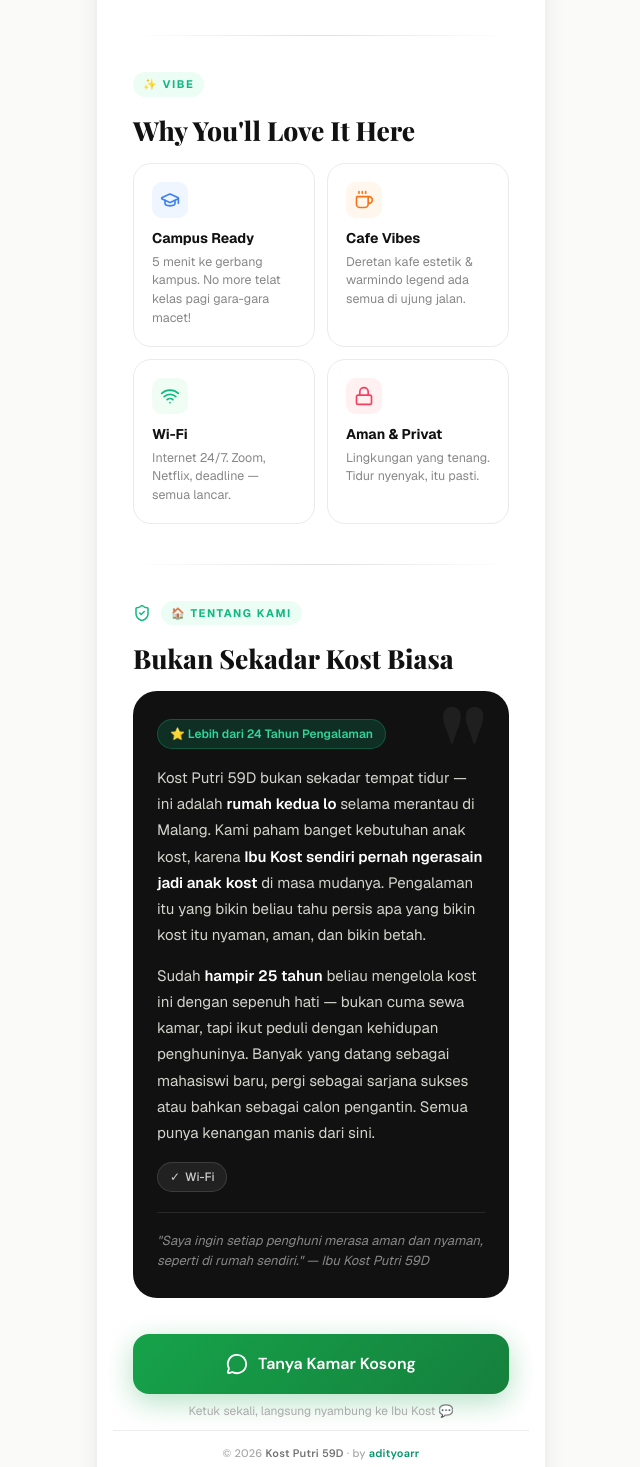
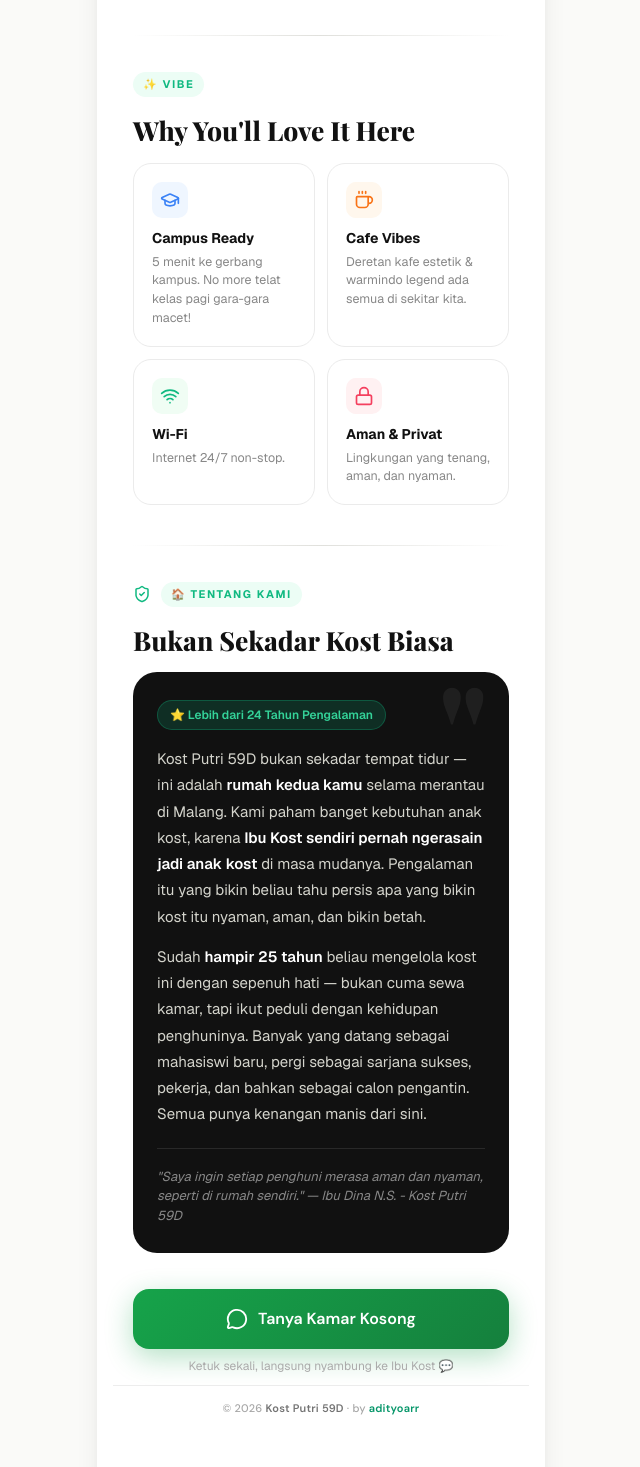
Before and after one commit to adityoarr/kost-59d, a Next.js app: page / in a window 1280 px wide. Shown: the part 1691-3158 px from the top of the page, without its empty margins (319-959 px from the left). Built offline with nearby package versions, Linux system fonts and the light colour scheme; a web font is replaced by a local one.

Commit message:
update info

```diff
--- a/src/app/contact/page.tsx
+++ b/src/app/contact/page.tsx
@@ -39,8 +39,8 @@ const info = [
   {
     icon: Clock,
     label: 'Jam Respon',
-    value: 'Setiap hari, 07.00 – 21.00',
-    sub: 'WhatsApp paling cepat dibalas',
+    value: 'Setiap hari, 24/7 Non-stop',
+    sub: 'WhatsApp paling cepat dibalas: 07.00 – 20.00',
     color: 'text-indigo-500',
     bg: 'bg-indigo-50',
   },
--- a/src/app/page.tsx
+++ b/src/app/page.tsx
@@ -533,7 +533,7 @@ export default function Home() {
           </div>
           <h2 className="section-title" style={{ marginBottom: 10 }}>Strategis Abis!</h2>
           <p className="nearby-intro">
-            Lo gak perlu jauh-jauh keluar zona nyaman. Semuanya ada di dekat sini:
+            Gak perlu jauh-jauh keluar zona nyaman. Semuanya ada di dekat sini:
           </p>
           <div className="chips">
             {nearbyPlaces.map((place) => (
@@ -566,21 +566,21 @@ export default function Home() {
                 <Coffee style={{ width: 20, height: 20, color: '#f97316' }} />
               </div>
               <p className="vibe-title">Cafe Vibes</p>
-              <p className="vibe-desc">Deretan kafe estetik & warmindo legend ada semua di ujung jalan.</p>
+              <p className="vibe-desc">Deretan kafe estetik & warmindo legend ada semua di sekitar kita.</p>
             </div>
             <div className="vibe-card">
               <div className="vibe-icon" style={{ background: '#F0FDF4' }}>
                 <Wifi style={{ width: 20, height: 20, color: '#10b981' }} />
               </div>
               <p className="vibe-title">Wi-Fi</p>
-              <p className="vibe-desc">Internet 24/7. Zoom, Netflix, deadline — semua lancar.</p>
+              <p className="vibe-desc">Internet 24/7 non-stop.</p>
             </div>
             <div className="vibe-card">
               <div className="vibe-icon" style={{ background: '#FFF1F2' }}>
                 <Lock style={{ width: 20, height: 20, color: '#f43f5e' }} />
               </div>
               <p className="vibe-title">Aman & Privat</p>
-              <p className="vibe-desc">Lingkungan yang tenang. Tidur nyenyak, itu pasti.</p>
+              <p className="vibe-desc">Lingkungan yang tenang, aman, dan nyaman.</p>
             </div>
           </div>
         </section>
@@ -600,26 +600,26 @@ export default function Home() {
               ⭐ Lebih dari 24 Tahun Pengalaman
             </div>
             <p className="about-text">
-              Kost Putri 59D bukan sekadar tempat tidur — ini adalah <strong>rumah kedua lo</strong> selama merantau di Malang.
+              Kost Putri 59D bukan sekadar tempat tidur — ini adalah <strong>rumah kedua kamu</strong> selama merantau di Malang.
               Kami paham banget kebutuhan anak kost, karena <strong>Ibu Kost sendiri pernah ngerasain jadi anak kost</strong> di masa mudanya.
               Pengalaman itu yang bikin beliau tahu persis apa yang bikin kost itu nyaman, aman, dan bikin betah.
             </p>
             <p className="about-text" style={{ marginTop: 14 }}>
               Sudah <strong>hampir 25 tahun</strong> beliau mengelola kost ini dengan sepenuh hati — bukan cuma sewa kamar,
               tapi ikut peduli dengan kehidupan penghuninya. Banyak yang datang sebagai mahasiswi baru, pergi sebagai
-              sarjana sukses atau bahkan sebagai calon pengantin. Semua punya kenangan manis dari sini.
+              sarjana sukses, pekerja, dan bahkan sebagai calon pengantin. Semua punya kenangan manis dari sini.
             </p>
 
-            <div className="amenities">
+            {/* <div className="amenities">
               {["Wi-Fi"].map((item) => (
                 <span key={item} className="amenity-pill">
                   <span>✓</span> {item}
                 </span>
               ))}
-            </div>
+            </div> */}
 
             <p className="about-owner">
-              &quot;Saya ingin setiap penghuni merasa aman dan nyaman, seperti di rumah sendiri.&quot; — Ibu Kost Putri 59D
+              &quot;Saya ingin setiap penghuni merasa aman dan nyaman, seperti di rumah sendiri.&quot; — Ibu Dina N.S. - Kost Putri 59D
             </p>
           </div>
         </section>
```
